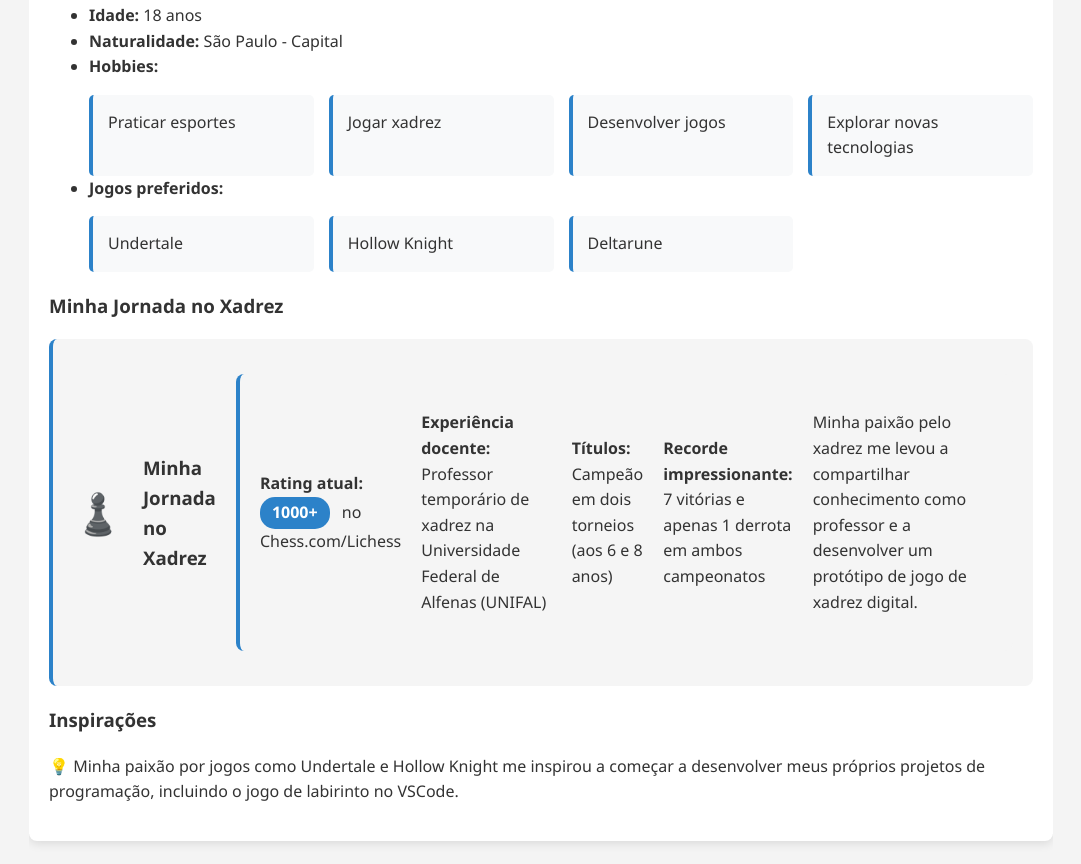
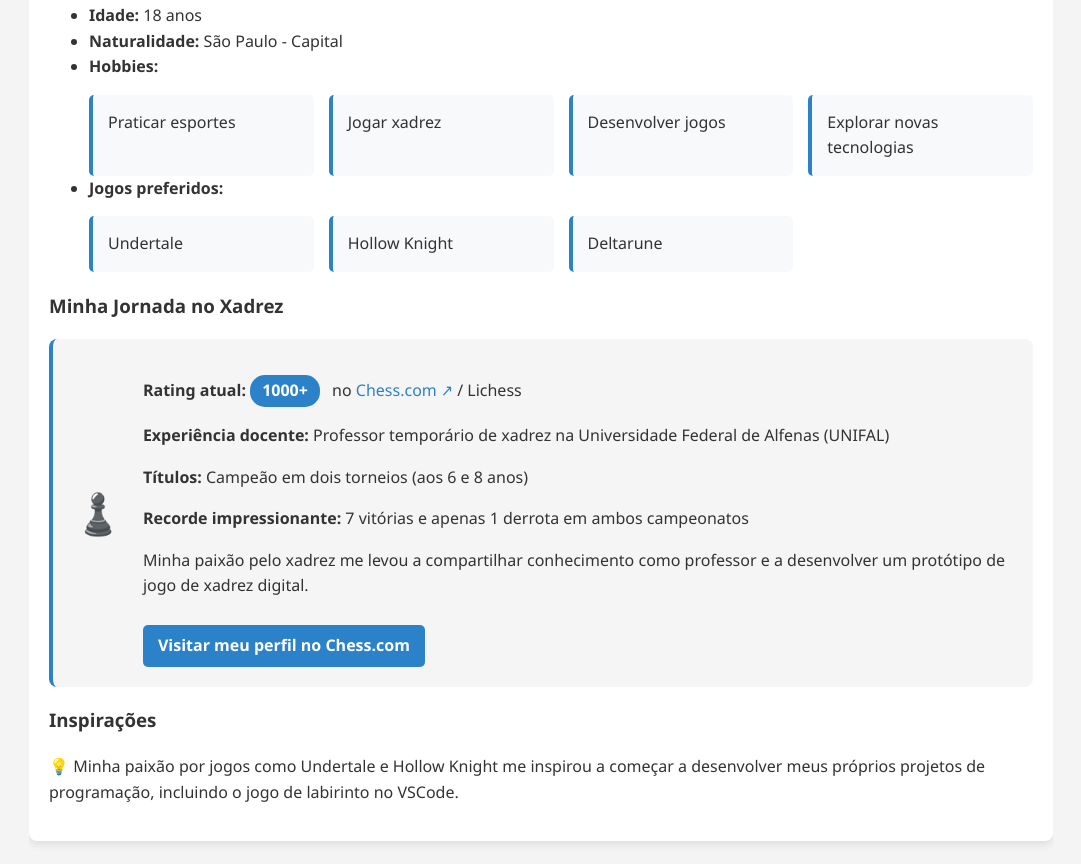
Before and after one commit to AlissonGuilherme727/projetos.github.io, a plain HTML site: page index.html in a window 1280 px wide. Shown: the part 437-1301 px from the top of the page, without its empty margins (99-1180 px from the left). Drawn offline with Linux system fonts and the light colour scheme.

Commit message:
index.html

```diff
--- a/index.html
+++ b/index.html
@@ -150,13 +150,21 @@
                 <h3>Minha Jornada no Xadrez</h3>
 <div class="chess-card">
     <div class="chess-icon">♟️</div>
-                     <h3>Minha Jornada no Xadrez</h3>
-            <div class="chess-card">
-                    <p><strong>Rating atual:</strong> <span class="rating-badge">1000+</span> no Chess.com/Lichess</p>
+    <div>
+        <p><strong>Rating atual:</strong> <span class="rating-badge">1000+</span> no
+            <a href="https://www.chess.com/member/titanzero000" target="_blank" class="chess-profile-link">
+                Chess.com
+                <span class="link-icon">↗</span>
+            </a> / Lichess
+        </p>
         <p><strong>Experiência docente:</strong> Professor temporário de xadrez na Universidade Federal de Alfenas (UNIFAL)</p>
         <p><strong>Títulos:</strong> Campeão em dois torneios (aos 6 e 8 anos)</p>
         <p><strong>Recorde impressionante:</strong> 7 vitórias e apenas 1 derrota em ambos campeonatos</p>
         <p>Minha paixão pelo xadrez me levou a compartilhar conhecimento como professor e a desenvolver um protótipo de jogo de xadrez digital.</p>
+
+        <a href="https://www.chess.com/member/titanzero000" target="_blank" class="project-link chess-profile-button">
+            Visitar meu perfil no Chess.com
+        </a>
     </div>
 </div>
 
```
Lines whose indentation alone changed are shown as unchanged.
